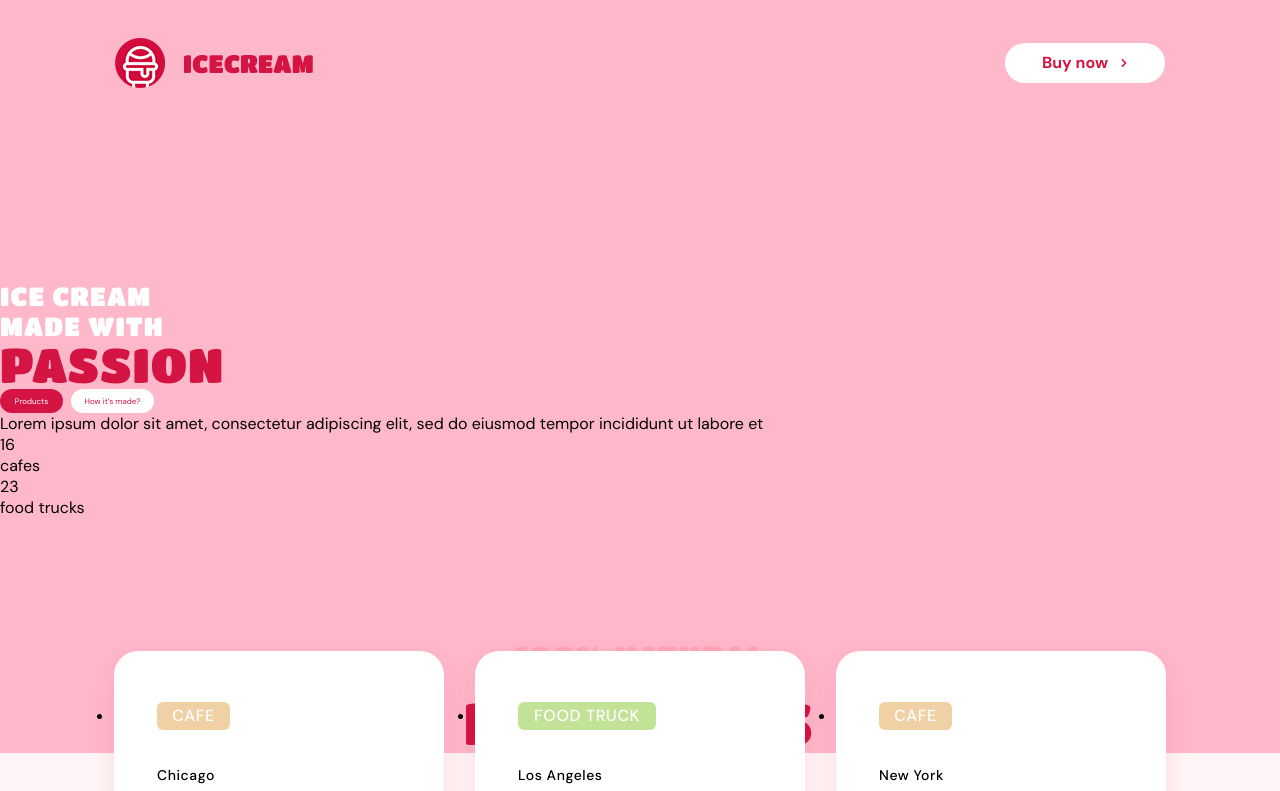
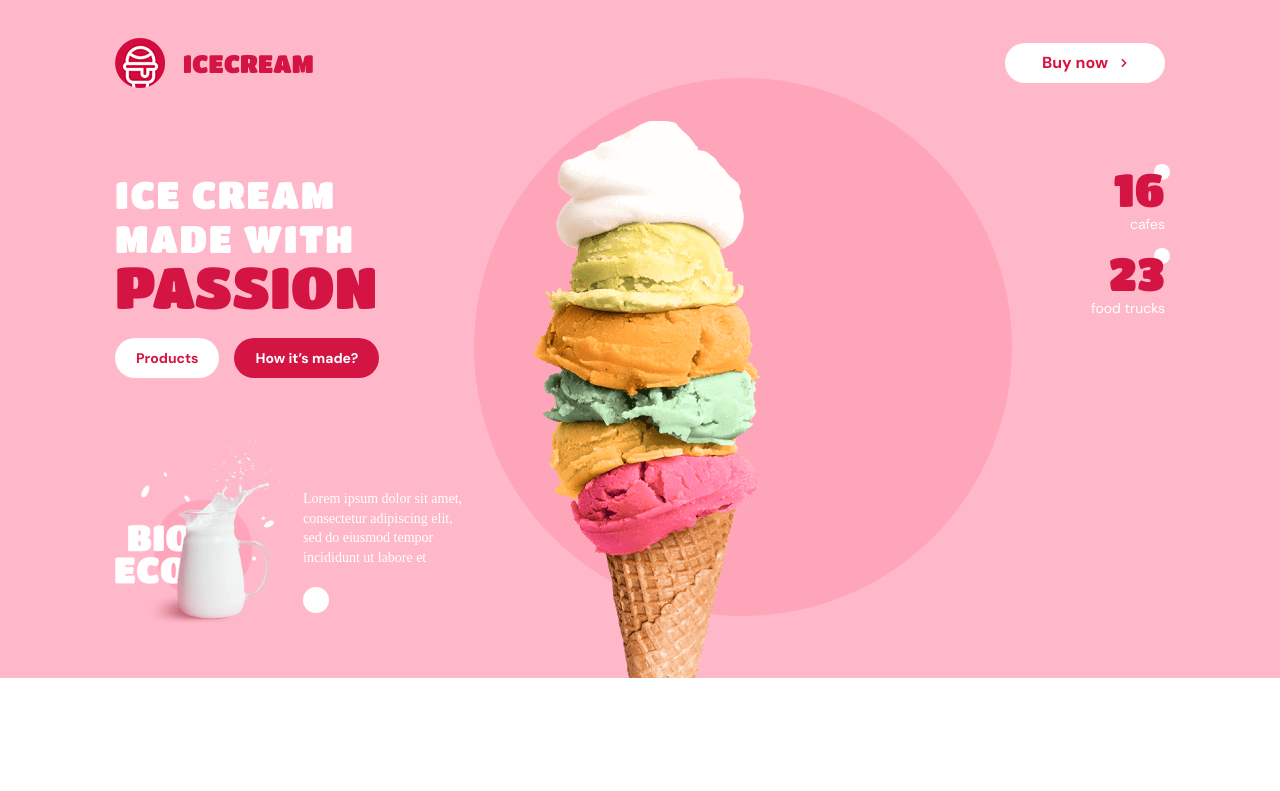
Before and after one commit to xdpiqbx/icecream-project, a website built with Parcel: page src/index.html in a window 1280 px wide. Shown: the top 791 px of the page. Built offline with nearby package versions, Linux system fonts and the light colour scheme.

Commit message:
Первый раз заливает всю страницу

```diff
--- a/src/index.html
+++ b/src/index.html
@@ -13,20 +13,35 @@
     <title>Заголовок страницы</title>
   </head>
   <body>
+
     <!-- Так добавляются фрагменты в главные HTML-файлы страниц. -->
-    <!-- Добавляет только Team-lead !!! -->
+    <!-- Тут ничего не менять !!!
+    Добавляет, изменяет, удаляет только Team-lead !!! -->
 
     <include src="./partials/header.html"></include>
-    <include src="./partials/hero.html"></include>
-    <include src="./partials/products.html"></include>
-    <include src="./partials/how-its-made.html"></include>
-    <include src="./partials/points-of-sale.html"></include>
-    <include src="./partials/images.html"></include>
-    <include src="./partials/feedback.html"></include>
+    <section class="hero">
+      <include src="./partials/hero.html"></include>
+    </section>
+    <section class="products">
+      <include src="./partials/products.html"></include>
+    </section>
+    <section class="how-its-made">
+      <include src="./partials/how-its-made.html"></include>
+    </section>
+    <section class="images">
+      <include src="./partials/images.html"></include>
+    </section>
+    <section class="feedback">
+      <include src="./partials/feedback.html"></include>
+    </section>
+    <section class="points-of-sale">
+      <include src="./partials/points-of-sale.html"></include>
+    </section>
     <include src="./partials/footer.html"></include>
 
     <!-- Скрипт идёт последним в разметке. В нём уже подключен главный SASS-файл. -->
     <script src="./index.js"></script>
+
     <script src="./js/burger.js"></script>
   </body>
 </html>
--- a/src/partials/header.html
+++ b/src/partials/header.html
@@ -1,5 +1,6 @@
 <header class="header">
-    <div class="container header-flex-container">
+    <div class="container">
+        <div class="absolute-wrapper header-flex-container">
             <div class="header-logo">
                 <a href="#" class="header-logo-link">
                     <img src="./images/header/logo1x.png" alt=""><span class="header-logo-title">icecream</span>
@@ -33,4 +34,5 @@
                 </div>
             </div>
         </div>
+    </div>
 </header>
--- a/src/partials/hero.html
+++ b/src/partials/hero.html
@@ -1,47 +1,57 @@
-<section class="hero hero-section">
-    <h1>
-        <span class="hero-title-st">ice cream <br>
-                                    made with</span> <br>
-        <span class="section-title-text">passion</span>
+<div class="container hero">
+    <div class="hero-left-side">
+        <div class="hero-title-buttons">
+            <h1 class="hero-main-header">
+                <span class="hero-main-header__light">ice cream<br>made with</span>
+                <span class="hero-main-header__dark">passion</span>
             </h1>
-
-
-    <ul class="hero-list hero-buttons">
-        <li>
-            <button type="button" class="hero-button hero-products-button">Products</button>
+            <ul class="hero-button-list">
+                <li class="hero-button-list__item">
+                    <button class="button button-light" type="button">
+                        <span class="button-title">Products</span>
+                    </button>
                 </li>
-        <li>
-            <button type="button" class="hero-button hero-how-its-made-button">How it’s made?</button>
+                <li class="hero-button-list__item">
+                    <button class="button button-dark" type="button">
+                        <span class="button-title">How&nbsp;it’s&nbsp;made?</span>
+                    </button>
                 </li>
             </ul>
-
-    <div class="ellipce"></div>
-    <div class="ice-cream"></div>
-
+        </div>
         <div class="hero-product">
-
+            <div class="hero-product-picture">
                 <picture>
                     <source>
                     <source>
-            <img src="" alt="">
+                    <img src="./images/hero/desktop-milk.png" alt="" class="hero-main-image-item">
                 </picture>
-
+            </div>
             <div class="hero-product-description">
-            <p class="hero-description-text">
-                Lorem ipsum dolor sit amet, consectetur adipiscing elit, sed do eiusmod tempor incididunt ut labore et
+                <p class="hero-product-description__text">
+                    Lorem ipsum dolor sit amet,<br>
+                    consectetur adipiscing elit,<br>
+                    sed do eiusmod tempor <br> incididunt ut labore et
                 </p>
-
-            <a href="" class="hero-description-link">
-            </a>
+                <a class="hero-product-description__link" href="#"></a>
             </div>
         </div>
-
-    <ul class="hero-list hero-numbers">
-        <li>
-            <span class="hero-num">16</span><br>cafes
+    </div>
+    <div class="hero-main-image-wrapper">
+        <div class="hero-ice-cream">
+            <img src="./images/hero/desktop-ice-cream.png" alt="" class="hero-main-image-item">
+        </div>
+        <div class="hero-ellipce"></div>
+    </div>
+    <div class="hero-right-side">
+        <ul class="hero-right-side-list">
+            <li class="hero-right-side-list__item">
+                <span class="hero-num">16</span>
+                <span class="type-of-franchise">cafes</span>
             </li>
-
-        <li>
-            <span class="hero-num">23</span><br>food trucks
+            <li class="hero-right-side-list__item">
+                <span class="hero-num">23</span>
+                <span class="type-of-franchise">food trucks</span>
             </li>
         </ul>
+    </div>
+</div>
--- a/src/sass/global-styles/_global-styles.scss
+++ b/src/sass/global-styles/_global-styles.scss
@@ -22,7 +22,26 @@ ul{
     padding: 0;
 }
 
+h1{
+    font-family: $h-font;
+    margin:0;
+    font-weight: normal;
+    text-transform: uppercase;
+}
+
+img {
+    display: block;
+    max-width: 100%;
+    height: auto;
+}
+
+p {
+    margin-top: 0px;
+    margin-bottom: 0px;
+}
+
     .container{
+        position: relative;
         margin: 0 auto;
         padding-left: 20px;
         padding-right: 20px;
@@ -99,7 +118,6 @@ ul{
 
 .section-title {
   font-family: Titan One;
-
   font-weight: normal;
   font-size: 58px;
   line-height: 66px;
@@ -108,6 +126,7 @@ ul{
   text-transform: uppercase;
   color: #d41443;
 }
+
 .hero-title-start {
   font-family: Titan One;
   font-weight: normal;
--- a/src/sass/layout/_feedback.scss
+++ b/src/sass/layout/_feedback.scss
@@ -1,5 +1,5 @@
 .feedback
-{   padding-top: 120px;
+{
     padding-bottom: 100px;
     background-color:#FFFFFF;
 }
--- a/src/sass/layout/_hero.scss
+++ b/src/sass/layout/_hero.scss
@@ -1,276 +1,170 @@
-$hero-bg: #FFB8CA; // цвет фона
-$white: rgba(255, 255, 255, 1); // белый :)
-$accent: rgba(212, 20, 67, 1); // акцент
-$accent-hover: rgba(199, 19, 62, 1); // фон-ховер на малиновую кнопку
-$white-hover: rgba(236, 235, 235, 1); // фон-ховер на белую кнопку
-$h-font: "Titan One"; //шрифт заголовка
-$main-font: "DM Sans"; // главный шрифт
-$ellipce: rgba(255, 165, 186, 1);
-
-///////////////////////////////////////////////////////
-                                    // обнуление стилей
-                                    // обнуление стилей
-
-
-body{
-    margin: 0;
-}
-
-ul {
-    list-style-type: disc;
-    margin-block-start: 0em;
-    margin-block-end: 0em;
-    margin-inline-start: 0px;
-    margin-inline-end: 0px;
-    padding-inline-start: 0px;
-}
-
-h1 {
-
-    margin-block-start: 0em;
-    margin-block-end: 0em;
-}
-
-/////////////////////////////////////////////////////////////
 
 .hero{
     background-color: $hero-bg;
-
-
-
-
+    display: flex;
+    position: relative;
+    // padding-top: 29px;
+}
+/*  ***********************************************  */
+    .hero-left-side{
+        display: flex;
+        flex-direction: column;
+        z-index: 2;
     }
 
-h1{
-    font-family: $h-font;
-    font-weight: normal;
-    text-transform: uppercase;
-
-
-
-    .hero-title-st{
+    .hero-title-buttons{
+        width: 277px;
+        margin-top: 84px;
+        margin-bottom: 56px;
+    }
+        .hero-main-header{
+            margin-bottom: 25px;
+            &__light{
                 color: $white;
+                font-size: 26px;
+                line-height: 30px;
+                letter-spacing: 0.04em;
+                @media screen and (min-width: 768px){
+                    font-size: 22px;
+                    line-height: 25px;
                 }
-    .section-title-text{
-
+                @media screen and (min-width: 1280px){
+                    color: $white;
+                    font-size: 38px;
+                    line-height: 44px;
+                }
+            }
+            &__dark{
                 color: $accent;
+                font-size: 48px;
+                line-height: 96.5%;
+                @media screen and (min-width: 768px){
+                    font-size: 34px;
+                    line-height: 90.5%;
                 }
-
+                @media screen and (min-width: 1280px){
+                    font-size: 58px;
+                    line-height: 90.5%;
                 }
-
-button{
-    border: none;
-}
-
-
-.hero-list{
-    list-style: none;
-    text-decoration: none;
-}
-
-
-
-.hero-buttons{
-    display: flex;
-    .hero-button{
-        border-radius: 20px;
-        font-family: $main-font;
-        font-weight: normal;
-        font-size: 8px;
-        line-height: 1.25;
-    }
-
-    .hero-products-button{
-        background-color: $accent;
-        color: $white;
-
-    }
-
-    .hero-how-its-made-button{
-        background-color: $white;
-        color: $accent;
-
             }
         }
 
-
-
-
-
- @media screen and (min-width: 320px){
-    .hero-section{
-        padding-right: 20px;
-        padding-left: 20px;
+        .hero-button-list{
+            display: flex;
+            list-style: none;
+            text-decoration: none;
+            &__item:not(:last-child){
+                margin-right: 15px;
+            }
+        }
+        /*  ***********************************************  */
+        .hero-product{
+            display: flex;
+            flex-direction: row;
+            width: 418px;
+            padding-bottom: 53px;
         }
 
-    .hero{
-        position: relative;
-        height: 502px;
-
-
-
-
-        h1{
-            font-size: 26px;
-            line-height: 1.154;
-            letter-spacing: 0.04em;
-
-            padding-top: 193px;
-
-            .section-title-text{
-                font-size: 48px;
-                line-height: 96.5%;
+            .hero-product-picture{
+                width: 188px;
             }
 
+            .hero-product-description{
+                &__text{
+                    padding-top: 55px;
+                    font-size: 14px;
+                    line-height: 140%;
+                    color: #ffffff;
+                    margin-bottom: 20px;
                 }
-
+                &__link{
+                    display: block;
+                    background-color: #ffffff;
+                    height: 26px;
+                    width: 26px;
+                    border-radius: 26px;
                 }
-
-
-
-    .hero-button{
-        height: 24px;
             }
-
-    .hero-products-button{
-        width: 63px;
-        margin-right: 8px;
+        /*  ***********************************************  */
+        .hero-main-image-wrapper{
+            display: flex;
+            align-items: flex-end;
+            position: absolute;
+            right: 0;
+            @media screen and (min-width: 768px){
+                position: relative;
+                right: unset;
             }
-
-    .hero-how-its-made-button{
-        width: 83px;
-    }
-
-}
-
-@media screen and (max-width: 767px){
-    .hero{
-        overflow: hidden;
-
-        .ellipce{
-            position: absolute;
-            z-index: 2;
-            left: 36px;
-            top: 83px;
-            width: 346px;
-            height: 344px;
-            background-color: $ellipce;
-            border-radius: 50%;
-        }
-
-        .ice-cream{
-            position: absolute;
-            z-index: 3;
-            left: 117px;
-            top: 92px;
-            width: 171px;
-            height: 410px;
-            background-image: url(../images/hero/mob-ice-cream.png);
-
-        }
-
-        h1{
+            @media screen and (min-width: 1280px){
                 position: relative;
-            z-index: 4;
-            text-shadow: 0px 4px 4px rgba(0, 0, 0, 0.25);
-        }
-
-        .hero-product,
-        .hero-numbers{
-            display: none;
-        }
-
-        .hero-buttons{
-            position: absolute;
-            z-index: 4;
-            margin-top: 19px;
-        }
-
-
-    }
-
-
-
-
-}
-
-@media screen and (min-width: 768px){
-
-    .hero-section{
-        padding-right: 34px;
-        padding-left: 34px;
-    }
-
-    .hero{
-        height: 399px;
-    }
-
-    h1{
-        font-size: 22px;
-        line-height: 1.136;
-
-        .section-title-text{
-            font-size: 34px;
-            line-height: 90.5%;
+                right: unset;
             }
         }
 
-    .hero-product,
-    .hero-numbers{
+            .hero-ice-cream{
+                z-index: 1;
+            }
+
+            .hero-ellipce{
+                position: absolute;
+                overflow: hidden;
+                top: -10px;
+                background-color: #FFA5BA;
+                width: 538px;
+                height: 538px;
+                left: -25%;
+                border-radius: 538px;
+                z-index: 0;
+            }
+
+/*  ***********************************************  */
+
+    .hero-right-side{
+        display: flex;
+        margin-left: auto;
+        display: none;
+        @media screen and (min-width: 768px){
             display: block;
         }
-
-}
-
-// @media screen and (max-width: 1279px){
-//     .hero-section{
-//         padding-right: 34px;
-//         padding-left: 34px;
-//     }
-// }
-
         @media screen and (min-width: 1280px){
-    .hero-section{
-        padding-right: 0px;
-        padding-left: 0px;
-    }
-
-    .hero{
-        height: 665px;
-    }
-
-    h1{
-        font-size: 38px;
-        line-height: 1.158;
-        .section-title-text{
-
-        font-size: 58px;
-        line-height: 90.5%;
-        /* or 52px */
-
-
-        }
-
-    }
-
-    .hero-button{
-        font-size: 14px;
-        line-height: 1.286;
-    }
-
-    .hero-products-button{
-
-        &:focus,
-        &:hover{
-        background-color: $accent-hover;
+            display: block;
         }
     }
 
-    .hero-how-its-made-button{
-
-        &:focus,
-        &:hover{
-        background-color: $white-hover;
+    .hero-right-side-list{
+        margin-top: 74px;
+        &__item{
+            text-align: right;
+            &:not(:last-child){
+                margin-bottom: 13px;
+            }
+            .hero-num{
+                display: block;
+                position: relative;
+                font-size: 46px;
+                line-height: 53px;
+                color: #D41443;
+                font-family: Titan One;
+                z-index: 1;
+                &::after{
+                    content: "";
+                    display: block;
+                    position: absolute;
+                    width: 16px;
+                    height: 16px;
+                    right: -5px;
+                    top: 2px;
+                    border-radius: 16px;
+                    background-color: #FFFFFF;
+                    z-index: -1;
+                }
+            }
+            .type-of-franchise{
+                display: block;
+                font-size: 14px;
+                line-height: 18px;
+                color: #FFFFFF;
+                font-family: DM Sans;
             }
         }
     }
--- a/src/sass/layout/_how-its-made.scss
+++ b/src/sass/layout/_how-its-made.scss
@@ -1,25 +1,7 @@
-// Общий  сброс стилей
-html {
-  box-sizing: border-box;
-}
-*,
-*::before,
-*::after {
-  box-sizing: inherit;
+.how-its-made-wrapper{
+  padding-bottom: 139px;
 }
 
-img {
-  display: block;
-}
-.list {
-  list-style: none;
-  padding: 0px;
-  margin: 0px;
-}
-p {
-  margin-top: 0px;
-  margin-bottom: 0px;
-}
 // Паддинги для секции
 .how-its-made {
   margin-left: auto;
@@ -154,8 +136,7 @@ p {
   padding-right: 30px;
   @media screen and (min-width: 768px) {
     padding-top: 50px;
-    padding-left: 0px;
-    padding-right: 0px;
+
   }
 }
 
--- a/src/sass/layout/_images.scss
+++ b/src/sass/layout/_images.scss
@@ -1,2 +1,7 @@
 /* Круто будет если вы сможете это сделать списком */
 /* Ментор сказал что для начала вставьте это всё тупо одной картинкой */
+.images-wrapper{
+    display: flex;
+    justify-content: center;
+    padding-bottom: 123px;
+}
--- a/src/sass/layout/_products.scss
+++ b/src/sass/layout/_products.scss
@@ -1,4 +1,6 @@
 // ========== Variables ==========
+
+/*======================================================================Возьми пожалуйста из глобальных переменных*/
 
 $primary-red-color: #d41443;
 $secondary-red-color: #ffa5ba;
@@ -8,33 +10,7 @@ $secondary-red-color: #ffa5ba;
 
 $primary-font: 'DM Sans', sans-serif;
 $secondary-font: 'Titan One', cursive;
-
-// ========== Base ==========
-
-html {
-  box-sizing: border-box;
-}
-
-*,
-*::before,
-*::after {
-  box-sizing: inherit;
-}
-
-body {
-  font-family: $primary-font;
-  font-style: normal;
-  padding: 0;
-  margin: 0;
-}
-
-.list {
-  padding: 0;
-  margin: 0;
-  list-style: none;
-}
-
-// ========== Products ==========
+/*======================================================================Возьми пожалуйста из глобальных переменных*/
 
 .products-section {
   width: 100%;
```
Also changed, not shown: src/partials/how-its-made.html (+6 -5 lines), src/partials/images.html (+3 -2 lines), src/partials/points-of-sale.html (+26 -1 lines), src/sass/global-styles/_variables.scss (+8 -0 lines), src/sass/layout/_header.scss (+11 -1 lines), src/sass/layout/_points-of-sale.scss (+23 -0 lines), src/images/images-section/images.png (added). Lines whose indentation alone changed are shown as unchanged.
